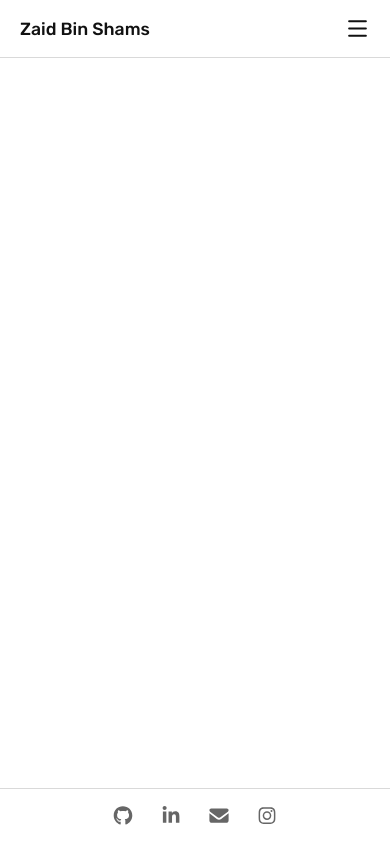
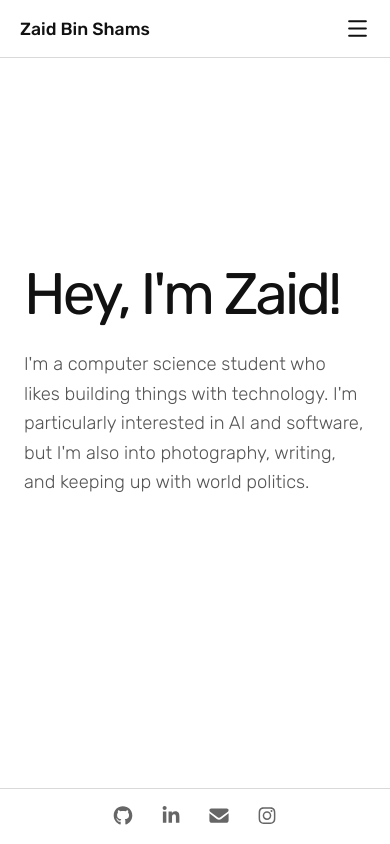
Before and after one commit to zaidbinshams/portfolio, a React app: page / in a window 390 px wide. Built offline with nearby package versions, Linux system fonts and the light colour scheme; the HTML template or start-up script is replaced by a standard one.

Commit message:
initial about section

```diff
--- a/src/App.jsx
+++ b/src/App.jsx
@@ -1,4 +1,5 @@
 import Sidebar from "./components/Sidebar";
+import About from "./components/About";
 
 function App() {
   return (
@@ -6,7 +7,7 @@ function App() {
       <Sidebar />
 
       <main className="main-content">
-        <div id="top" />
+        <About />
       </main>
     </>
   );
--- /dev/null
+++ b/src/components/About.css
@@ -0,0 +1,60 @@
+.about {
+  min-height: 100vh;
+
+  display: flex;
+  align-items: center;
+  justify-content: center;
+
+  padding: 5rem 7rem;
+
+  box-sizing: border-box;
+}
+
+.about-content {
+  width: 100%;
+  max-width: 1000px;
+}
+
+.about h1 {
+  margin: 0;
+
+  color: #111111;
+
+  font-size: clamp(4rem, 8vw, 8rem);
+  font-weight: 400;
+  line-height: 0.95;
+  letter-spacing: -0.06em;
+}
+
+.about p {
+  max-width: 850px;
+  margin-top: 2.5rem;
+
+  color: #555555;
+
+  font-size: clamp(1.25rem, 2.2vw, 2rem);
+  font-weight: 300;
+  line-height: 1.5;
+}
+
+@media (max-width: 768px) {
+  .about {
+    min-height: calc(100vh - 4rem);
+
+    padding: 5rem 1.5rem 6rem;
+
+    align-items: center;
+  }
+
+  .about h1 {
+    font-size: clamp(3.2rem, 15vw, 5rem);
+    letter-spacing: -0.05em;
+  }
+
+  .about p {
+    margin-top: 1.75rem;
+
+    font-size: 1.15rem;
+    line-height: 1.6;
+  }
+}
--- /dev/null
+++ b/src/components/About.jsx
@@ -0,0 +1,19 @@
+import "./About.css";
+
+function About() {
+  return (
+    <section className="about" id="top">
+      <div className="about-content">
+        <h1>Hey, I'm Zaid!</h1>
+
+        <p>
+          I'm a computer science student who likes building things with
+          technology. I'm particularly interested in AI and software, but I'm
+          also into photography, writing, and keeping up with world politics.
+        </p>
+      </div>
+    </section>
+  );
+}
+
+export default About;
```
